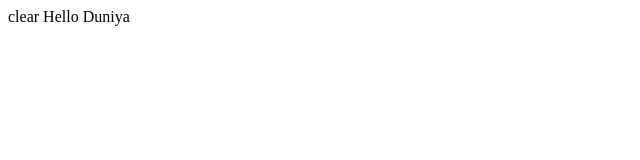
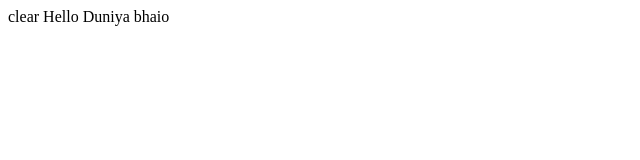
Before and after one commit to Ankittyagi003/testRepository, a plain HTML site: page index.html in a window 1280 px wide. Shown: the full height of the page, 0-640 px from the left. Drawn offline with Linux system fonts and the light colour scheme.

Commit message:
bhaio in index.html

```diff
--- a/index.html
+++ b/index.html
@@ -7,5 +7,6 @@
 </head>
 <body>
     Hello Duniya
+    bhaio
 </body>
 </html>
```
